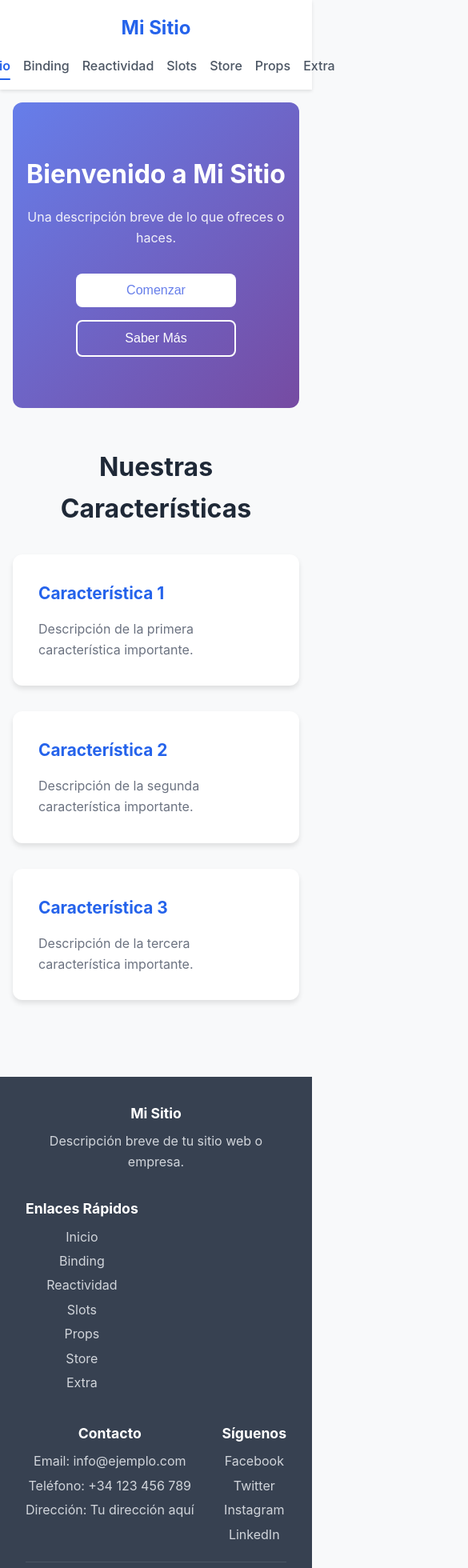
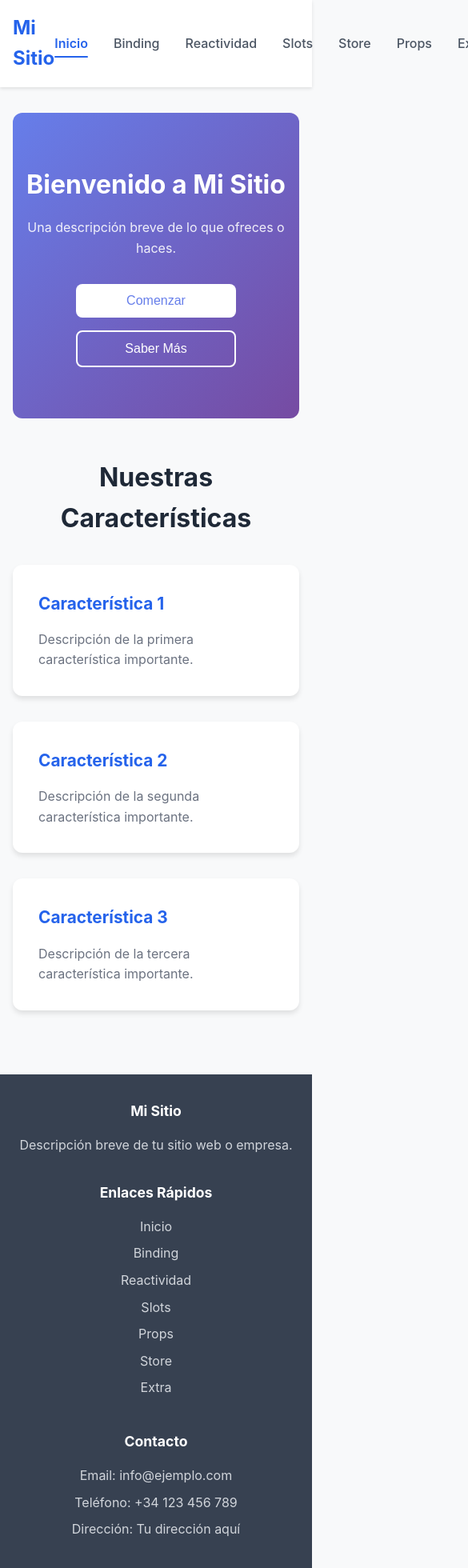
Before and after one commit to gos44/pruebas_svelte, a SvelteKit app: page / in a window 390 px wide. Shown: the top 1960 px of the page at 80% size, 585 px wide, since content can reach past the window. Built offline with nearby package versions, Linux system fonts and the light colour scheme.

Commit message:
feat: Eliminar estilos de Navbar y Footer en app.html, y mejorar estilos en componentes individuales

```diff
--- a/src/app.html
+++ b/src/app.html
@@ -23,47 +23,6 @@
 			}
 
 			/* Navbar */
-			.navbar {
-				background-color: #fff;
-				box-shadow: 0 2px 4px rgba(0,0,0,0.1);
-				padding: 1rem 0;
-				position: sticky;
-				top: 0;
-				z-index: 100;
-			}
-
-			.nav-container {
-				max-width: 1200px;
-				margin: 0 auto;
-				padding: 0 1rem;
-				display: flex;
-				justify-content: space-between;
-				align-items: center;
-			}
-
-			.logo {
-				font-size: 1.5rem;
-				font-weight: bold;
-				color: #2563eb;
-				text-decoration: none;
-			}
-
-			.nav-links {
-				display: flex;
-				list-style: none;
-				gap: 2rem;
-			}
-
-			.nav-links a {
-				text-decoration: none;
-				color: #4b5563;
-				font-weight: 500;
-				transition: color 0.3s ease;
-			}
-
-			.nav-links a:hover {
-				color: #2563eb;
-			}
 
 			/* Main content */
 			main {
@@ -75,78 +34,7 @@
 			}
 
 			/* Footer */
-			.footer {
-				background-color: #374151;
-				color: #d1d5db;
-				padding: 2rem 0 1rem;
-				margin-top: auto;
-			}
 
-			.footer-container {
-				max-width: 1200px;
-				margin: 0 auto;
-				padding: 0 1rem;
-			}
-
-			.footer-content {
-				display: grid;
-				grid-template-columns: repeat(auto-fit, minmax(250px, 1fr));
-				gap: 2rem;
-				margin-bottom: 1rem;
-			}
-
-			.footer-section h3 {
-				color: #fff;
-				margin-bottom: 1rem;
-				font-size: 1.1rem;
-			}
-
-			.footer-section ul {
-				list-style: none;
-			}
-
-			.footer-section ul li {
-				margin-bottom: 0.5rem;
-			}
-
-			.footer-section a {
-				color: #d1d5db;
-				text-decoration: none;
-				transition: color 0.3s ease;
-			}
-
-			.footer-section a:hover {
-				color: #fff;
-			}
-
-			.footer-bottom {
-				border-top: 1px solid #4b5563;
-				padding-top: 1rem;
-				text-align: center;
-				color: #9ca3af;
-				font-size: 0.9rem;
-			}
-
-			/* Mobile responsivo */
-			@media (max-width: 768px) {
-				.nav-container {
-					flex-direction: column;
-					gap: 1rem;
-				}
-
-				.nav-links {
-					gap: 1rem;
-				}
-
-				main {
-					padding: 1rem;
-				}
-
-				.footer-content {
-					grid-template-columns: 1fr;
-					text-align: center;
-				}
-			}
 		</style>
 	</head>
 	<body data-sveltekit-preload-data="hover">
--- a/src/lib/components/Footer.svelte
+++ b/src/lib/components/Footer.svelte
@@ -52,25 +52,29 @@
 
 <style>
 	.footer {
-		background-color: --color-primary-teal;
-		padding: 2rem 1rem;
-		margin-top: 2rem;
+				background-color: #374151;
+				color: #d1d5db;
+				padding: 2rem 0 1rem;
+				margin-top: auto;
 			}
 
 			.footer-container {
 				max-width: 1200px;
-		margin: auto;
+				margin: 0 auto;
+				padding: 0 1rem;
 			}
 
 			.footer-content {
-		display: flex;
-		flex-wrap: wrap;
+				display: grid;
+				grid-template-columns: repeat(auto-fit, minmax(220px, 1fr));
 				gap: 2rem;
-		justify-content: space-between;
+				margin-bottom: 1rem;
 			}
 
 			.footer-section h3 {
-		margin-bottom: 0.5rem;
+				color: #fff;
+				margin-bottom: 1rem;
+				font-size: 1.1rem;
 			}
 
 			.footer-section ul {
@@ -79,13 +83,33 @@
 			}
 
 			.footer-section ul li {
-		margin-bottom: 0.3rem;
+				margin-bottom: 0.5rem;
+			}
+
+			.footer-section a {
+				color: #d1d5db;
+				text-decoration: none;
+				transition: color 0.3s ease;
+			}
+
+			.footer-section a:hover {
+				color: #fff;
 			}
 
 			.footer-bottom {
+				border-top: 1px solid #4b5563;
+				padding-top: 1rem;
+				text-align: center;
+				color: #9ca3af;
+				font-size: 0.9rem;
 				margin-top: 1rem;
+			}
+
+			/* Responsive */
+			@media (max-width: 768px) {
+				.footer-content {
+					grid-template-columns: 1fr;
 					text-align: center;
-		color: #555;
-		font-size: 0.9rem;
+				}
 			}
 		</style>
--- a/src/lib/components/NavBar.svelte
+++ b/src/lib/components/NavBar.svelte
@@ -27,14 +27,59 @@
 </nav>
 
 <style>
-	.active {
+.navbar {
+    background-color: #fff;
+    box-shadow: 0 2px 4px rgba(0,0,0,0.1);
+    padding: 1rem 0;
+    position: sticky;
+    top: 0;
+    z-index: 100;
+}
+
+.nav-container {
+    max-width: 1200px;
+    margin: 0 auto;
+    padding: 0 1rem;
+    display: flex;
+    justify-content: space-between;
+    align-items: center;
+}
+
+.logo {
+    font-size: 1.5rem;
+    font-weight: bold;
+    color: #2563eb;
+    text-decoration: none;
+}
+
+.nav-links {
+    display: flex;
+    list-style: none;
+    gap: 2rem;
+    margin: 0;
+    padding: 0;
+}
+
+.nav-links a {
+    text-decoration: none;
+    color: #4b5563;
+    font-weight: 500;
+    transition: color 0.3s ease;
+    position: relative;
+}
+
+.nav-links a:hover {
+    color: #2563eb;
+}
+
+.nav-links a.active,
+.nav-links a[class~="active"] {
     color: #2563eb !important;
     font-weight: 600;
 }
-	.nav-links a {
-		position: relative;
-	}
-	.nav-links a.active::after {
+
+.nav-links a.active::after,
+.nav-links a[class~="active"]::after {
     content: '';
     position: absolute;
     bottom: -8px;
```
Lines whose indentation alone changed are shown as unchanged.
